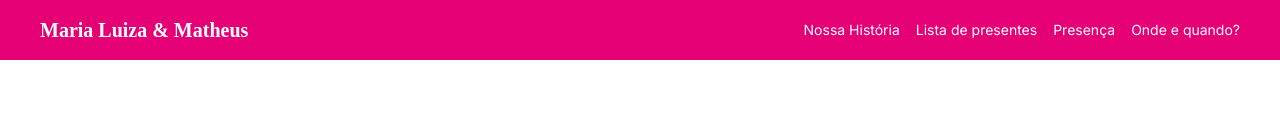
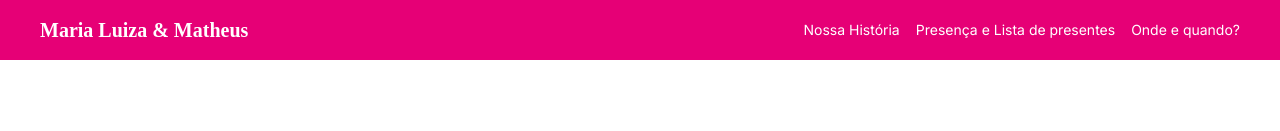
Before and after one commit to MatheusAltrao/lp-casamento, a React (Vite) app: page / in a window 1280 px wide. Shown: the top 131 px of the page. Built offline with nearby package versions, Linux system fonts and the light colour scheme; a web font is replaced by a local one.

Commit message:
feat(header): Atualiza o componente `Header` para incluir um novo link unificado para 'Presença e Lista de presentes'

```diff
--- a/src/components/sections/header.tsx
+++ b/src/components/sections/header.tsx
@@ -12,7 +12,7 @@ export default function Header() {
         <nav>
           <ul className="lg:flex hidden items-center gap-4">
             {HEADER_LINKS.map((link, index) => (
-              <li className="text-sm  text-white transition-colors" key={index}>
+              <li className="text-sm  text-white transition-colors hover:underline underline-offset-4" key={index}>
                 <a href={link.href}>{link.label}</a>
               </li>
             ))}
--- a/src/consts/header-links.ts
+++ b/src/consts/header-links.ts
@@ -1,6 +1,5 @@
 export const HEADER_LINKS = [
   { label: "Nossa História", href: "#story" },
-  { label: "Lista de presentes", href: "#rsvp" },
-  { label: "Presença", href: "#rsvp" },
+  { label: "Presença e Lista de presentes", href: "#rsvp" },
   { label: "Onde e quando?", href: "#where-when" },
 ];
```
